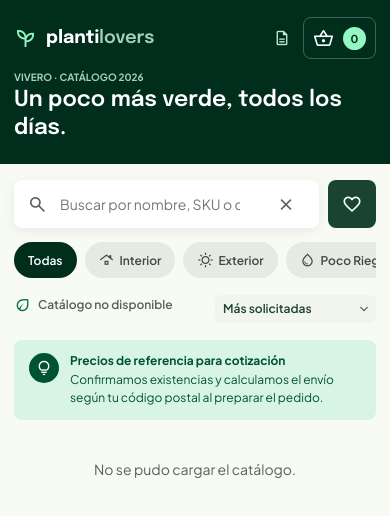
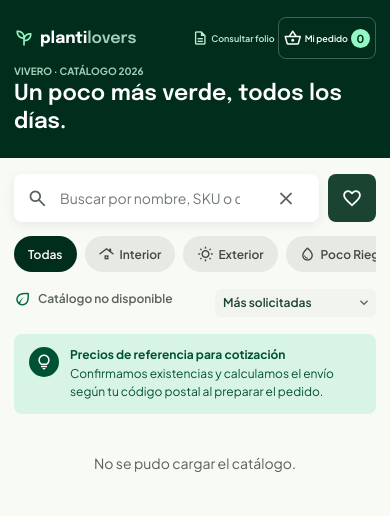
Before and after one commit to ramseslinux/plantilover, a plain HTML site: page frontend/index.html in a window 390 px wide. Drawn offline with nearby package versions, Linux system fonts and the light colour scheme; no server answers.

Commit message:
Fix icon rendering and mobile labels

```diff
--- a/frontend/admin/admin.css
+++ b/frontend/admin/admin.css
@@ -20,7 +20,23 @@
 body { margin: 0; background: var(--canvas); color: var(--ink); font-family: 'Plus Jakarta Sans', sans-serif; font-size: 14px; }
 button, input, select { font: inherit; }
 button { cursor: pointer; }
-.material-symbols-outlined { font-size: 21px; line-height: 1; }
+.material-symbols-outlined {
+  display: inline-block;
+  font-family: 'Material Symbols Outlined';
+  font-size: 21px;
+  font-style: normal;
+  font-weight: 400;
+  font-feature-settings: 'liga';
+  -webkit-font-feature-settings: 'liga';
+  -webkit-font-smoothing: antialiased;
+  font-variation-settings: 'FILL' 0, 'wght' 400, 'GRAD' 0, 'opsz' 24;
+  line-height: 1;
+  letter-spacing: normal;
+  text-transform: none;
+  white-space: nowrap;
+  word-wrap: normal;
+  direction: ltr;
+}
 .login-layout { min-height: 100vh; display: grid; grid-template-columns: minmax(330px, .85fr) 1.15fr; }
 .login-story { min-height: 100vh; display: flex; flex-direction: column; justify-content: space-between; padding: 36px clamp(24px, 5vw, 72px); background: linear-gradient(180deg, rgba(1,45,29,.74), rgba(1,45,29,.94)), url('https://images.unsplash.com/photo-1497250681960-ef046c08a56e?auto=format&fit=crop&w=1500&q=85') center/cover; color: #fff; }
 .admin-brand { display: inline-flex; align-items: center; gap: 10px; width: fit-content; color: white; text-decoration: none; font: 700 21px 'Epilogue', sans-serif; }
@@ -161,11 +177,11 @@ button { cursor: pointer; }
 @keyframes drawer-enter { from { opacity: .7; transform: translateX(16px); } to { opacity: 1; transform: translateX(0); } }
 
 @media (max-width: 760px) {
-  .dashboard-header { min-height: 60px; padding: 0 14px; }
+  .dashboard-header { min-height: 92px; flex-wrap: wrap; row-gap: 5px; padding: 8px 14px; }
   .dashboard-header .admin-brand { font-size: 16px; }
-  .header-actions { gap: 10px; }
-  .admin-email { max-width: 120px; }
-  .store-link span:last-child, .logout-button span:last-child { display: none; }
+  .header-actions { width: 100%; justify-content: space-between; gap: 6px; }
+  .admin-email { max-width: min(34vw, 180px); }
+  .store-link, .logout-button { min-height: 36px; gap: 5px; padding: 0 8px; font-size: 11px; white-space: nowrap; }
   .dashboard-shell { width: calc(100% - 28px); padding-top: 24px; }
   .dashboard-heading { align-items: flex-start; }
   .dashboard-heading h1 { font-size: 24px; }
--- a/frontend/admin/dashboard.html
+++ b/frontend/admin/dashboard.html
@@ -7,7 +7,7 @@
     <title>Operaciones | Planti Lovers</title>
     <link rel="preconnect" href="https://fonts.googleapis.com" />
     <link rel="preconnect" href="https://fonts.gstatic.com" crossorigin />
-    <link href="https://fonts.googleapis.com/css2?family=Epilogue:wght@600;700&family=Plus+Jakarta+Sans:wght@400;500;600;700&family=Material+Symbols+Outlined:opsz,wght,FILL@20..48,400,0,0&display=swap" rel="stylesheet" />
+    <link href="https://fonts.googleapis.com/css2?family=Epilogue:wght@600;700&family=Plus+Jakarta+Sans:wght@400;500;600;700&family=Material+Symbols+Outlined:opsz,wght,FILL,GRAD@20..48,100..700,0..1,-50..200&display=swap" rel="stylesheet" />
     <link rel="stylesheet" href="admin.css" />
   </head>
   <body class="dashboard-page">
--- a/frontend/consulta.css
+++ b/frontend/consulta.css
@@ -19,7 +19,23 @@
 body { margin: 0; min-height: 100vh; background: var(--canvas); color: var(--ink); font-family: 'Plus Jakarta Sans', sans-serif; font-size: 14px; }
 button, input { font: inherit; }
 button, a { -webkit-tap-highlight-color: transparent; }
-.material-symbols-outlined { font-size: 21px; line-height: 1; }
+.material-symbols-outlined {
+  display: inline-block;
+  font-family: 'Material Symbols Outlined';
+  font-size: 21px;
+  font-style: normal;
+  font-weight: 400;
+  font-feature-settings: 'liga';
+  -webkit-font-feature-settings: 'liga';
+  -webkit-font-smoothing: antialiased;
+  font-variation-settings: 'FILL' 0, 'wght' 400, 'GRAD' 0, 'opsz' 24;
+  line-height: 1;
+  letter-spacing: normal;
+  text-transform: none;
+  white-space: nowrap;
+  word-wrap: normal;
+  direction: ltr;
+}
 .track-header { height: 66px; display: flex; align-items: center; justify-content: space-between; gap: 16px; padding: 0 max(20px, calc((100% - 1040px) / 2)); border-bottom: 1px solid rgba(1,45,29,.08); background: rgba(255,255,255,.9); }
 .track-brand { display: inline-flex; align-items: center; gap: 8px; color: var(--evergreen); font: 700 19px 'Epilogue', sans-serif; text-decoration: none; }
 .track-brand .material-symbols-outlined { color: var(--green); font-size: 25px; }
@@ -99,8 +115,7 @@ button, a { -webkit-tap-highlight-color: transparent; }
   .tracking-intro h1 { font-size: 23px; }
   .tracking-intro p { font-size: 12px; }
   .lookup-form { padding: 12px; }
-  .lookup-input-row button { width: 46px; flex: 0 0 auto; padding: 0; }
-  .lookup-input-row button span:last-child { display: none; }
+  .lookup-input-row button { min-width: 96px; flex: 0 0 auto; gap: 5px; padding: 0 10px; font-size: 11px; }
   .result-heading { align-items: flex-start; flex-direction: column; }
   .order-meta { gap: 12px 8px; padding: 13px; }
   .tracking-section { padding: 13px; }
--- a/frontend/index.html
+++ b/frontend/index.html
@@ -7,7 +7,7 @@
     <title>Catálogo de plantas | Planti Lovers</title>
     <link rel="preconnect" href="https://fonts.googleapis.com" />
     <link rel="preconnect" href="https://fonts.gstatic.com" crossorigin />
-    <link href="https://fonts.googleapis.com/css2?family=Epilogue:wght@600;700&family=Plus+Jakarta+Sans:wght@400;500;600;700&family=Material+Symbols+Outlined:opsz,wght,FILL@20..48,400,0,0&display=swap" rel="stylesheet" />
+    <link href="https://fonts.googleapis.com/css2?family=Epilogue:wght@600;700&family=Plus+Jakarta+Sans:wght@400;500;600;700&family=Material+Symbols+Outlined:opsz,wght,FILL,GRAD@20..48,100..700,0..1,-50..200&display=swap" rel="stylesheet" />
     <link rel="stylesheet" href="styles.css" />
   </head>
   <body>
@@ -54,7 +54,7 @@
           <button class="filter-chip" type="button" data-filter="Interior" aria-pressed="false"><span class="material-symbols-outlined" aria-hidden="true">roofing</span>Interior</button>
           <button class="filter-chip" type="button" data-filter="Exterior" aria-pressed="false"><span class="material-symbols-outlined" aria-hidden="true">wb_sunny</span>Exterior</button>
           <button class="filter-chip" type="button" data-filter="low-water" aria-pressed="false"><span class="material-symbols-outlined" aria-hidden="true">water_drop</span>Poco riego</button>
-          <button class="filter-chip" type="button" data-filter="pet-friendly" aria-pressed="false"><span class="material-symbols-outlined" aria-hidden="true">pets</span>Pet friendly</button>
+          <button class="filter-chip" type="button" data-filter="pet-friendly" aria-pressed="false"><span class="material-symbols-outlined" aria-hidden="true">pets</span>Apta para mascotas</button>
           <button class="filter-chip" type="button" data-filter="in-stock" aria-pressed="false">En existencia</button>
         </nav>
         <div class="catalog-meta">
--- a/frontend/styles.css
+++ b/frontend/styles.css
@@ -28,7 +28,23 @@ body {
 
 button, input, select { font: inherit; }
 button { cursor: pointer; }
-.material-symbols-outlined { font-size: 21px; font-weight: normal; line-height: 1; }
+.material-symbols-outlined {
+  display: inline-block;
+  font-family: 'Material Symbols Outlined';
+  font-size: 21px;
+  font-style: normal;
+  font-weight: 400;
+  font-feature-settings: 'liga';
+  -webkit-font-feature-settings: 'liga';
+  -webkit-font-smoothing: antialiased;
+  font-variation-settings: 'FILL' 0, 'wght' 400, 'GRAD' 0, 'opsz' 24;
+  line-height: 1;
+  letter-spacing: normal;
+  text-transform: none;
+  white-space: nowrap;
+  word-wrap: normal;
+  direction: ltr;
+}
 
 .site-header { background: var(--evergreen); color: #fff; }
 .header-inner {
@@ -247,17 +263,15 @@ button { cursor: pointer; }
 @keyframes slide-in { from { transform: translateX(18px); opacity: .7; } to { transform: translateX(0); opacity: 1; } }
 
 @media (max-width: 700px) {
-  .header-inner { width: min(100% - 28px, 560px); min-height: 138px; grid-template-columns: 1fr auto; gap: 12px; padding: 17px 0 22px; }
+  .header-inner { width: min(100% - 28px, 560px); min-height: 138px; grid-template-columns: minmax(0, 1fr) auto; gap: 8px; padding: 17px 0 22px; }
   .brand { grid-column: 1; grid-row: 1; font-size: 18px; }
   .brand-mark { font-size: 23px; }
-  .header-copy { grid-column: 1 / -1; grid-row: 2; }
+  .header-copy { min-width: 0; grid-column: 1 / -1; grid-row: 2; }
   .header-copy .eyebrow { margin-bottom: 4px; }
-  .header-copy h1 { max-width: 420px; font-size: 22px; }
+  .header-copy h1 { width: 100%; max-width: 420px; font-size: 22px; overflow-wrap: anywhere; }
   .header-utilities { grid-column: 2; grid-row: 1; gap: 2px; }
-  .order-lookup-link { width: 38px; min-height: 40px; justify-content: center; padding: 0; }
-  .order-lookup-link span:last-child { display: none; }
-  .cart-button { min-height: 42px; padding: 0 9px; }
-  .cart-button-label { display: none; }
+  .order-lookup-link { min-height: 40px; justify-content: center; gap: 4px; padding: 0 5px; font-size: 10px; }
+  .cart-button { min-height: 42px; gap: 5px; padding: 0 7px; font-size: 10px; }
   .shell { width: min(100% - 28px, 560px); padding-top: 16px; }
   .product-list { grid-template-columns: 1fr; gap: 12px; }
   .product-image-wrap { width: 104px; height: 126px; }
@@ -266,6 +280,15 @@ button { cursor: pointer; }
 }
 
 @media (max-width: 380px) {
+  .header-inner { width: calc(100% - 20px); gap: 6px; }
+  .brand { gap: 6px; font-size: 16px; }
+  .brand-mark { font-size: 20px; }
+  .header-utilities { gap: 0; }
+  .order-lookup-link { gap: 3px; padding: 0 4px; font-size: 9px; }
+  .order-lookup-link .material-symbols-outlined { font-size: 16px; }
+  .cart-button { gap: 3px; padding: 0 5px; font-size: 9px; }
+  .cart-button .material-symbols-outlined { font-size: 18px; }
+  .cart-count { min-width: 19px; height: 19px; }
   .product-card { padding: 11px; }
   .product-main { gap: 9px; }
   .product-image-wrap { width: 88px; height: 118px; }
@@ -275,6 +298,18 @@ button { cursor: pointer; }
   .add-button { font-size: 10px; }
 }
 
+@media (max-width: 400px) {
+  .header-inner { gap: 6px; }
+  .brand { gap: 6px; font-size: 16px; }
+  .brand-mark { font-size: 20px; }
+  .header-utilities { gap: 0; }
+  .order-lookup-link { gap: 3px; padding: 0 3px; font-size: 9px; }
+  .order-lookup-link .material-symbols-outlined { font-size: 16px; }
+  .cart-button { gap: 3px; padding: 0 5px; font-size: 9px; }
+  .cart-button .material-symbols-outlined { font-size: 18px; }
+  .cart-count { min-width: 19px; height: 19px; }
+}
+
 @media (prefers-reduced-motion: reduce) {
   *, *::before, *::after { animation-duration: .01ms !important; transition-duration: .01ms !important; scroll-behavior: auto !important; }
 }
```
Also changed, not shown: frontend/admin/dashboard.js (+12 -5 lines), frontend/admin/index.html (+1 -1 lines), frontend/consulta.js (+10 -3 lines), frontend/consulta/index.html (+1 -1 lines).
